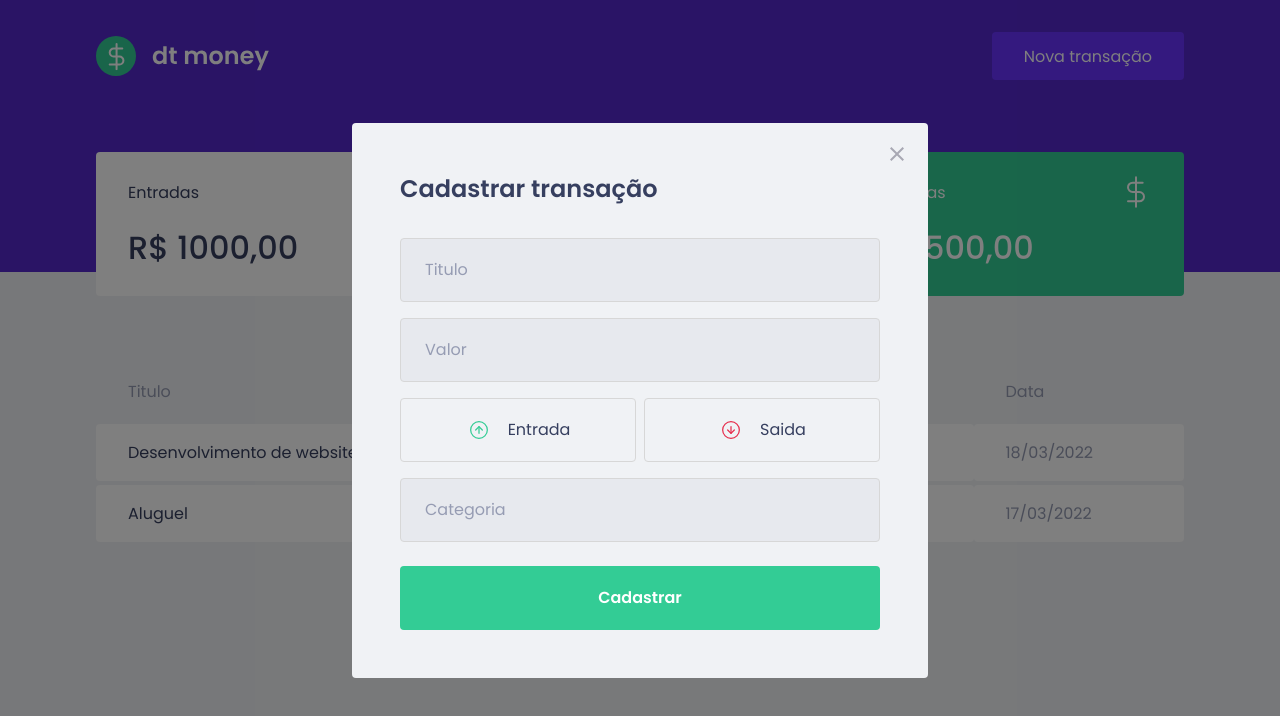
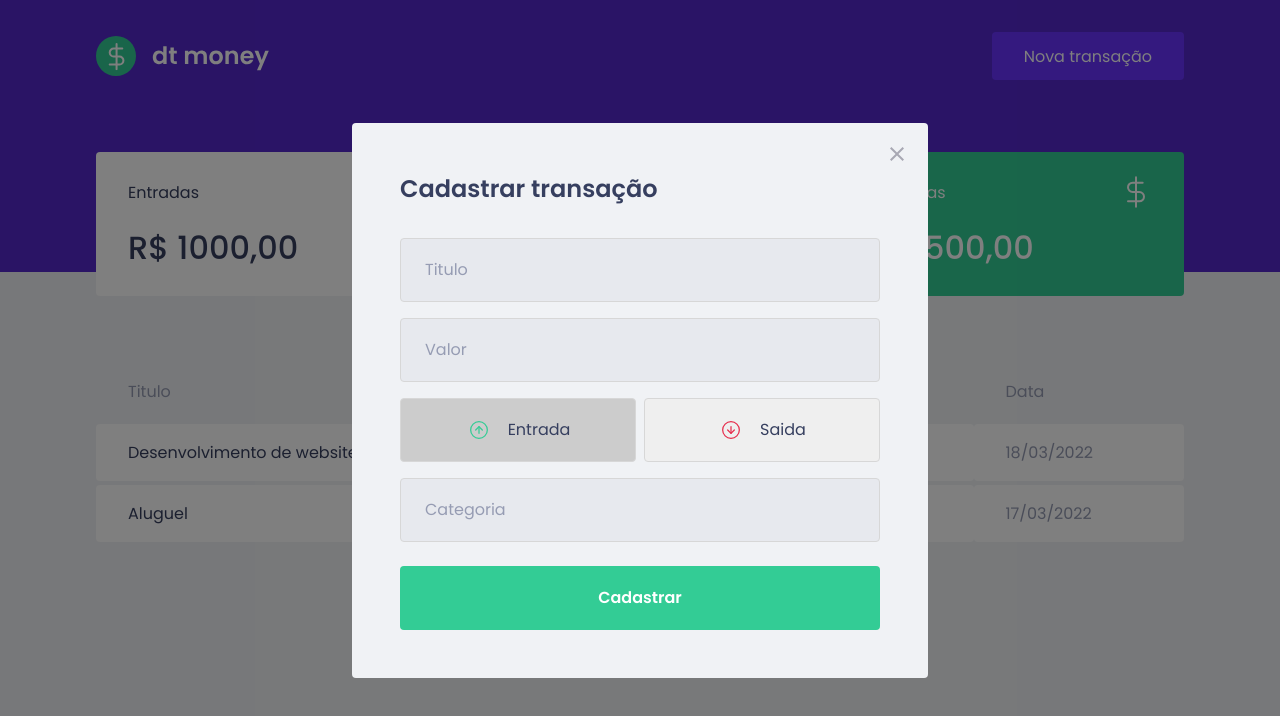
Before and after one commit to luisdasilvahenrique/Ignite-ReactJS-dt-money, a React (Create React App) app: page / in a window 1280 px wide. Both pictures are taken after a click on the button "Nova transação". Shown: the top 716 px of the page. Built offline with nearby package versions, Linux system fonts and the light colour scheme; no server answers; what miragejs would draw is missing.

Commit message:
Funcionamento dos botões

```diff
--- a/src/components/NewTransactionModal/index.tsx
+++ b/src/components/NewTransactionModal/index.tsx
@@ -1,8 +1,9 @@
 import Modal from "react-modal";
-import { Container,TransactionTypeContainer } from "./styles";
+import { Container,TransactionTypeContainer, RadioBox } from "./styles";
 import closeImg from "../../assets/close.svg"
 import incomeImg from "../../assets/income.svg";
 import outcomeImg from "../../assets/outcome.svg";
+import { useState } from "react";
 
 interface NewTransactionModalProps{
 
@@ -12,6 +13,9 @@
 }
 
 export function NewTransactionModal({isOpen, onRequestClose}: NewTransactionModalProps){
+
+    const [type, setType] = useState('deposit')
+
     return(
         <Modal
         isOpen={isOpen}
@@ -40,17 +44,23 @@
              placeholder="Valor"/>
 
             <TransactionTypeContainer>
-                <button
-                type="button">
+                <RadioBox
+                type="button"
+                onClick={() => { setType('deposit'); }}
+                isActive={type === 'deposit'}
+                >
                     <img src={incomeImg} alt="Entrada de valor" />
                     <span>Entrada</span>
-                </button>
+                </RadioBox>
 
-                <button
-                type="button">
+                <RadioBox
+                type="button"
+                onClick={() => { setType('withrow'); }}
+                isActive={type === 'withrow'}
+                >
                     <img src={outcomeImg} alt="Saida de valor" />
                     <span>Saida</span>
-                </button>
+                </RadioBox>
             </TransactionTypeContainer>
 
              <input placeholder="Categoria"/>
--- a/src/components/NewTransactionModal/styles.ts
+++ b/src/components/NewTransactionModal/styles.ts
@@ -55,13 +55,18 @@
     display: grid;
     grid-template-columns: 1fr 1fr;
     gap: 0.5rem;
+`;
 
-   button{
-       height: 4rem;
+interface RadioBoxProps{
+    isActive: boolean;
+}
+
+export const RadioBox = styled.button<RadioBoxProps>`
+    height: 4rem;
        border: 1px solid #d7d7d7;
        border-radius: 0.25rem;
 
-       background-color: transparent;
+       background-color: ${(props) => props.isActive ? '#ccc' : 'trasparent'};
 
        display: flex;
        align-items: center;
@@ -84,5 +89,4 @@
            font-size: 1rem;
            color: var(--text-title);
        }
-   }
 `;
```
